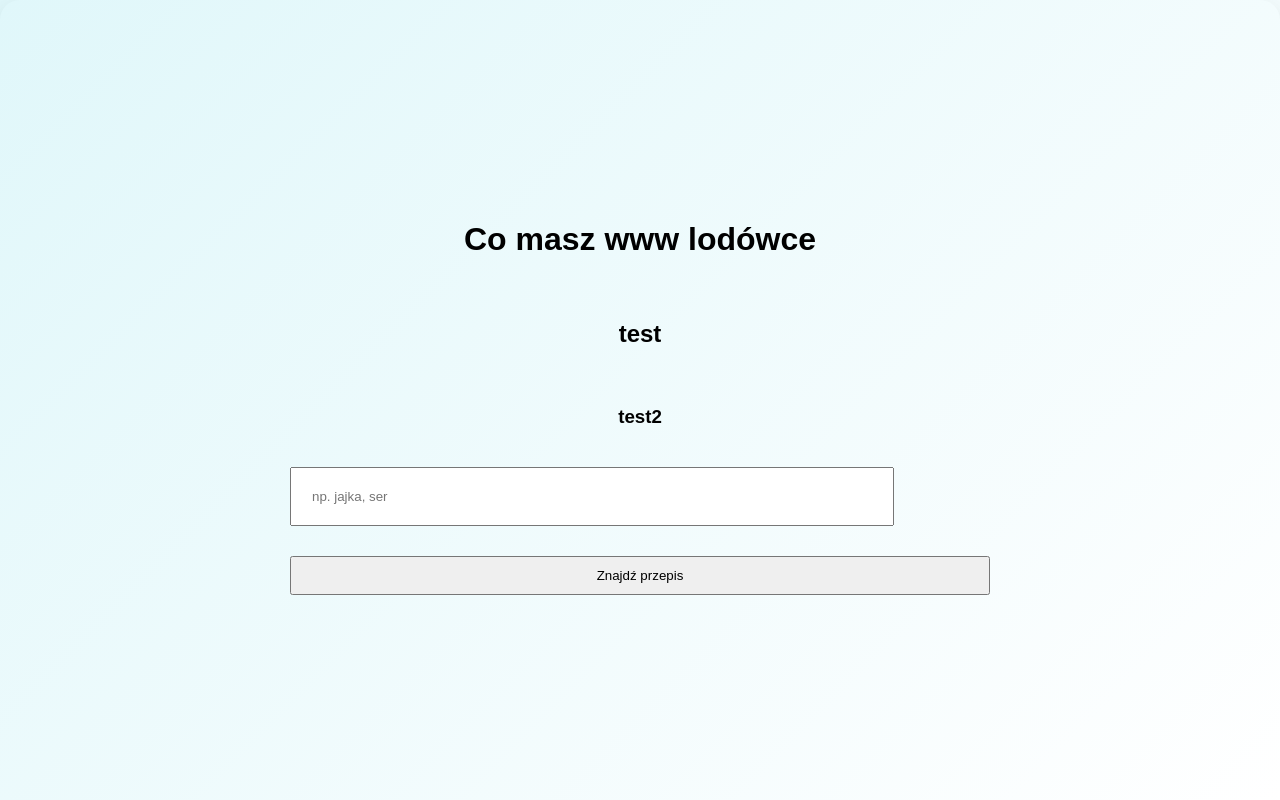
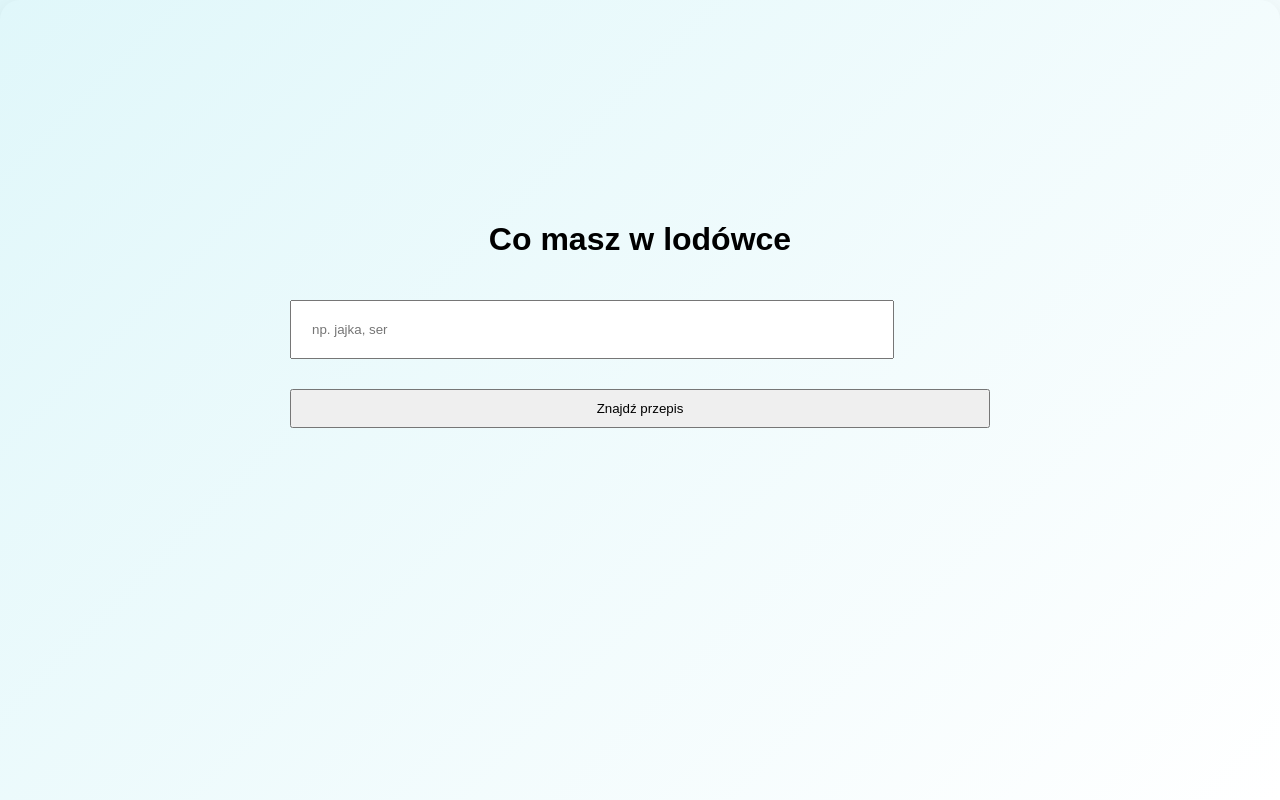
Before and after one commit to Toxity90/Strona-Internetowa-typeScript, a Next.js app: page / in a window 1280 px wide. Shown: the top 800 px of the page. Built offline with nearby package versions, Linux system fonts and the light colour scheme.

Commit message:
test zmiany

```diff
--- a/app/page.tsx
+++ b/app/page.tsx
@@ -1,9 +1,7 @@
 export default function Home() {        // główny komponent strony
   return (
     <main>                             {/* główny kontener strony */}
-      <h1>Co masz www lodówce</h1>
-      <h2> test</h2>      {/* tytuł strony */}
-      <h3> test2 </h3>
+      <h1>Co masz w lodówce</h1>
 
       <input
         type="text"                     // pole tekstowe
```
